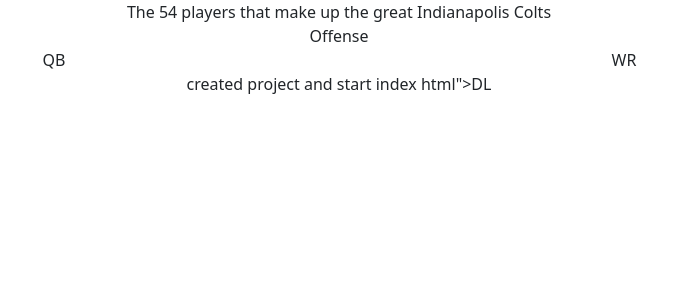
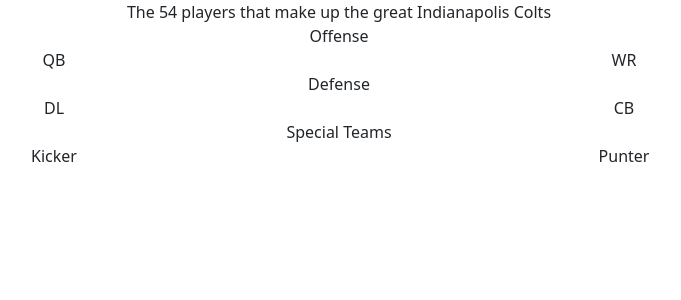
Before and after one commit to joaofrobalo/colts, a Django app: page /roster/ in a window 1280 px wide. Shown: the part 56-356 px from the top of the page, without its empty margins (301-982 px from the left). Run offline with Django 4.2, Linux system fonts and the light colour scheme.

Commit message:
html removido acidentalmente corrigido

```diff
--- a/colts/roster/templates/roster/index.html
+++ b/colts/roster/templates/roster/index.html
@@ -31,7 +31,18 @@
             <div class="row">
                 <div class="col">QB</div>
                 <div class="col">WR</div>
-            </div>created project and start index html">DL</div>
+            </div>
+        </div>
+        <div class="col">Defense
+            <div class="row">
+                <div class="col">DL</div>
+                <div class="col">CB</div>
+            </div>
+        </div>
+        <div class="col">Special Teams
+            <div class="row">
+                <div class="col">Kicker</div>
+                <div class="col">Punter</div>
             </div>
         </div>
     </div>
```
